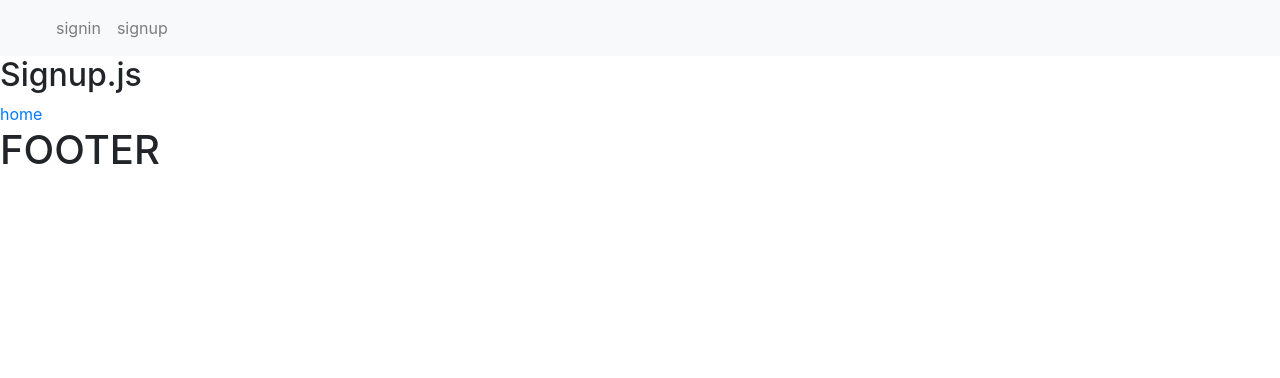
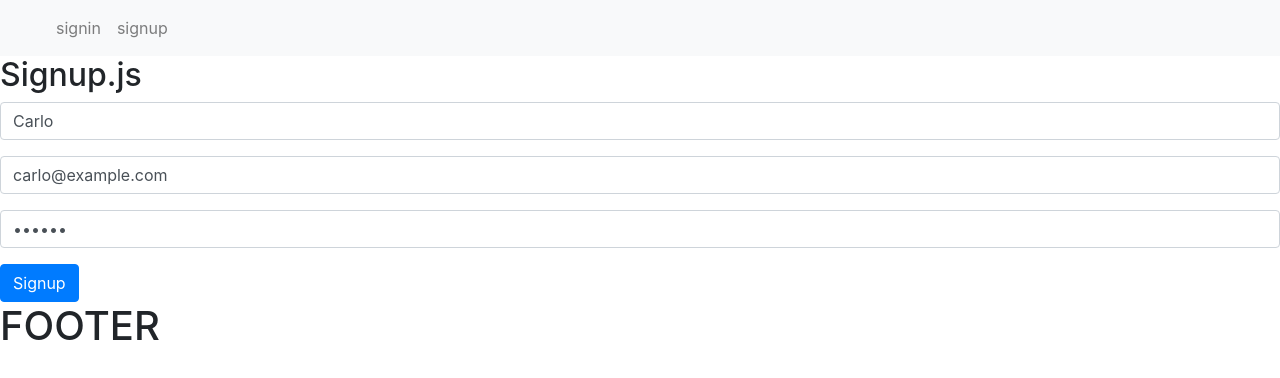
Before and after one commit to CarloMeloni/seoBlog, a Next.js app in the folder frontend/: page /signup in a window 1280 px wide. Shown: the top 378 px of the page. Built offline with nearby package versions, Linux system fonts and the light colour scheme.

Commit message:
Implementing Signup form

```diff
--- /dev/null
+++ b/frontend/components/auth/SignupComponent.js
@@ -0,0 +1,68 @@
+import { useState } from 'react';
+
+const SignupComponent = () => {
+    const [values, setValues] = useState({
+        name: 'Carlo',
+        email: "carlo@example.com",
+        password: '123456',
+        error: '',
+        loading: false,
+        message: '',
+        showForm: true
+    });
+
+    const {
+        name,
+        email,
+        password,
+        error,
+        loading,
+        message,
+        showForm
+    } = values;
+
+    const handleSubmit = (e) => {
+        e.preventDefault();
+        console.table({
+            name,
+            email,
+            password,
+            error,
+            loading,
+            message,
+            showForm
+        });
+    };
+
+    const handleChange = name => (e) => {
+        setValues({ ...values, error: false, [name]: e.target.value })
+    };
+
+    const SignupForm = () => {
+        return (
+            <form onSubmit={handleSubmit}>
+                <div className="form-group">
+                    <input value={name} onChange={handleChange('name')} type="text" className="form-control" placeholder="Type here your name" />
+                </div>
+                <div className="form-group">
+                    <input value={email} onChange={handleChange('email')} type="email" className="form-control" placeholder="Type here your e-mail" />
+                </div>
+                <div className="form-group">
+                    <input value={password} onChange={handleChange('password')} type="password" className="form-control" placeholder="Type here your password" />
+                </div>
+                <div>
+                    <button className="btn btn-primary">Signup</button>
+                </div>
+            </form>
+        );
+    };
+
+    return (
+        <React.Fragment>
+            {SignupForm()}
+        </React.Fragment>
+
+    )
+}
+
+export default SignupComponent;
--- a/frontend/pages/signup.js
+++ b/frontend/pages/signup.js
@@ -1,12 +1,11 @@
 import Layout from '../components/Layout';
+import SignupComponent from '../components/auth/SignupComponent';
 import Link from 'next/link';
 
 const Signup = () =>
         <Layout>
             <h2>Signup.js</h2>
-            <Link href='/'>
-                <a>home</a>
-            </Link>
+            <SignupComponent />
         </Layout>;
 
 export default Signup;
```
